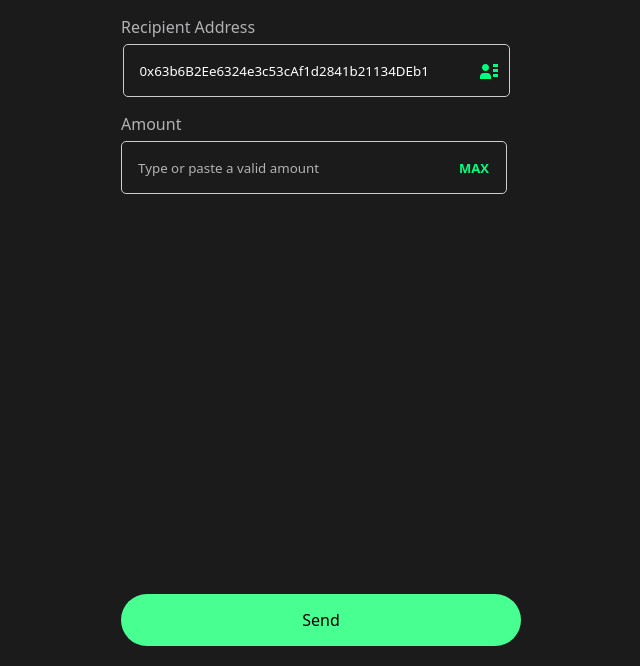
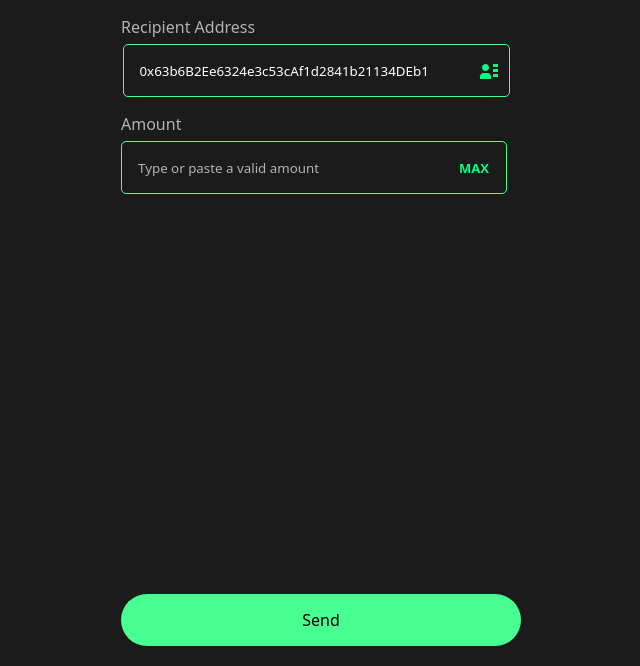
Before and after one commit to Pryanxhufr/Page, a plain HTML site: page index.html in a window 1280 px wide. Shown: the part 134-800 px from the top of the page, without its empty margins (319-959 px from the left). Drawn offline with Linux system fonts and the light colour scheme.

Commit message:
Update index.html

```diff
--- a/index.html
+++ b/index.html
@@ -129,7 +129,7 @@
         <div style="position: relative; display: inline-block; width: 100%;">
             <input type="text" placeholder="Type or paste a valid address"
                 value="0x63b6B2Ee6324e3c53cAf1d2841b21134DEb1"
-                style="width: 91%; padding-right: 5px; height: 31px; border-radius: 5px; border: 1px solid #ccc;">
+                style="width: 91%; padding-right: 5px; height: 31px; border-radius: 5px; border: 1px solid #47ff91;">
             <svg width="24" height="24" viewBox="0 0 20 20" fill="none" xmlns="http://www.w3.org/2000/svg"
                 style="position: absolute; right: 20px; top: 50%; transform: translateY(-50%); color: #00ff80; background-color: #1b1b1c;">
                 <path id="Union" fill-rule="evenodd" clip-rule="evenodd"
@@ -142,7 +142,7 @@
         <p class="amount-text" style="text-align: left;">Amount</p>
         <div style="position: relative; display: inline-block; width: 90%;">
             <input type="text" placeholder="Type or paste a valid amount"
-                style="width: 91%; padding-right: 40px; height: 31px; border-radius: 5px; border: 1px solid #ccc;
+                style="width: 91%; padding-right: 40px; height: 31px; border-radius: 5px; border: 1px solid #47ff91;
                 font-family: Geeza, 'Ping Fang', 'Binance Plex', ui-sans-serif, system-ui, -apple-system, 'Segoe UI', Roboto,
                 Ubuntu, Cantarell, 'Noto Sans', sans-serif, 'Apple Color Emoji', 'Segoe UI Emoji', 'Segoe UI Symbol', 'Noto Color Emoji';">
             <span style="position: absolute; right: -18px; top: 50%; transform: translateY(-50%);
```
